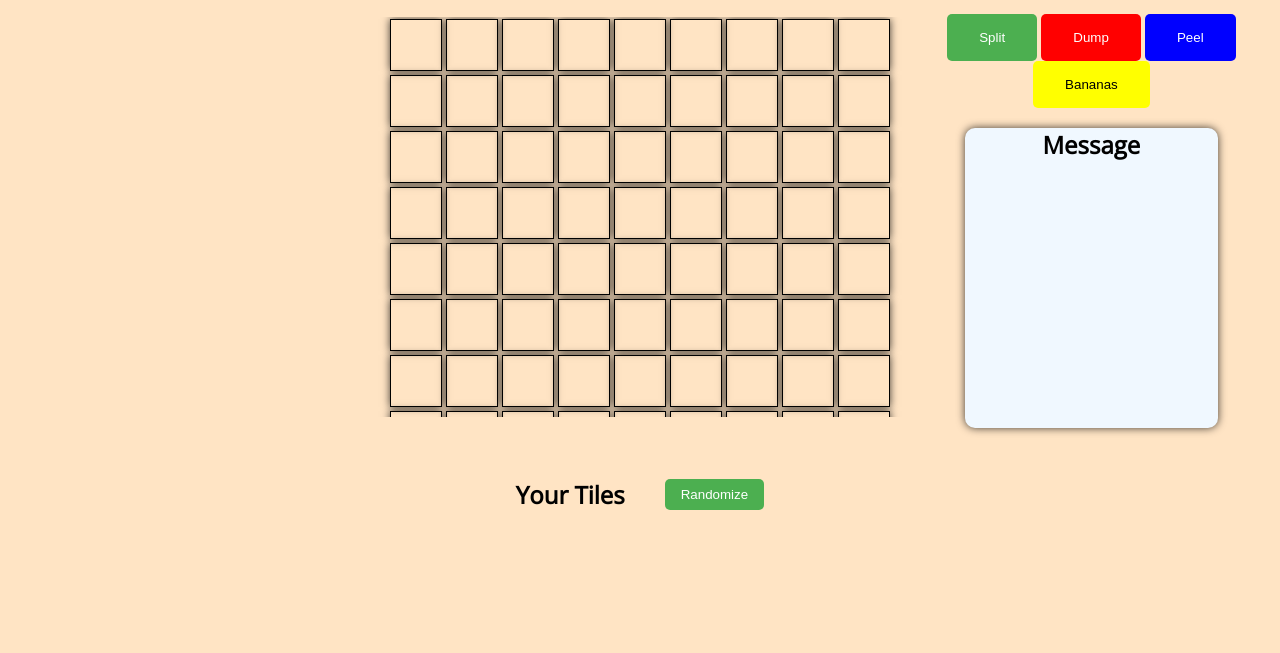
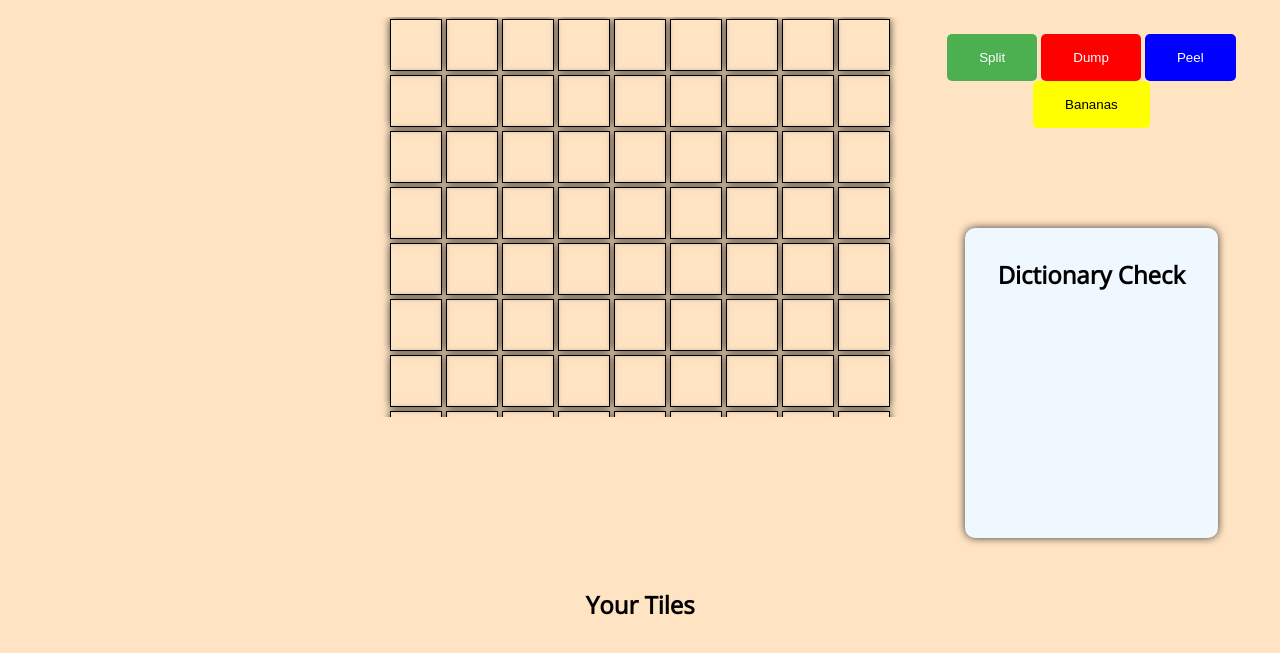
Before and after one commit to Bissmark/Bananagram, a plain HTML site: page index.html in a window 1280 px wide. Shown: the part 163-816 px from the top of the page. Drawn offline with nearby package versions, Linux system fonts and the light colour scheme.

Commit message:
made randomize button visbility hidden when you first open the page, moved some elements around and renamed message box to dictionary check

```diff
--- a/css/style.css
+++ b/css/style.css
@@ -25,6 +25,10 @@ h1 {
     margin-top: 30px;
 }
 
+.player-section h1 {
+    margin-left: 140px;
+}
+
 .player-tiles {
     display: flex;
     justify-content: center;
@@ -41,7 +45,7 @@ h1 {
 
 .buttons {
     grid-column: 3;
-    margin-top: 83px;
+    margin-top: 103px;
     height: 10%;
 }
 
@@ -87,6 +91,8 @@ h1 {
     max-width: 70%;
     margin: 0 auto;
     box-shadow: 0px 0px 8px 0px rgba(0, 0, 0, 0.75);
+    padding-top: 10px;
+    margin-top: 100px;
 }
 
 .message-box {
@@ -108,6 +114,7 @@ h1 {
     cursor: pointer;
     border-radius: 5px;
     margin-left: 3em;
+    visibility: hidden;
 }
 
 #randomize-tiles:hover {
--- a/index.html
+++ b/index.html
@@ -31,7 +31,7 @@
             <button id="bananas">Bananas</button>
 
             <section class="message-section">
-                <h1>Message</h1>
+                <h1>Dictionary Check</h1>
                 <ul id="message"></ul>
             </section>
         </div>
--- a/js/main.js
+++ b/js/main.js
@@ -18,6 +18,7 @@ let letterTileElements;
 
 /*----- cached elements  -----*/
 const messageElement = document.getElementById('message');
+const randomizeButton = document.getElementById('randomize-tiles');
 
 /*----- event listeners -----*/
 document.getElementById('split').addEventListener('click', () => {
@@ -26,6 +27,7 @@ document.getElementById('split').addEventListener('click', () => {
     split(shuffledTiles, 21, document.getElementById('player-tiles')); // Put 21 tiles into the players hand
     letterTileElements = document.querySelectorAll('.player-tiles');
     attachLetterTileEventListeners(); // Attach event listeners to the tiles in the player's hand
+    randomizeButton.style.visibility = 'visible'; // Enable the "Randomize" button
 });
 
 document.getElementById('peel').addEventListener('click', () => {
```
